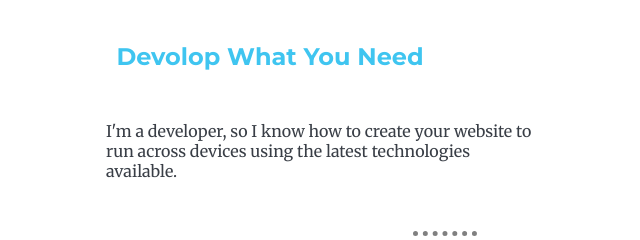
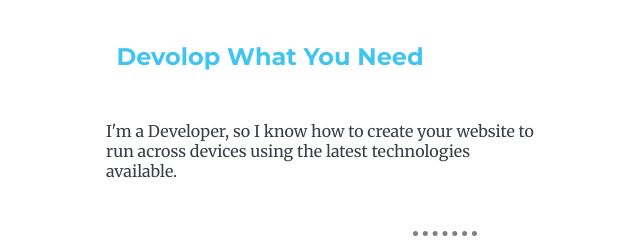
Before and after one commit to tejkumarsahu/res, a plain HTML site: page index.html in a window 1280 px wide. Shown: the part 1880-2120 px from the top of the page, 195-835 px from the left. Drawn offline with Linux system fonts and the light colour scheme.

Commit message:
Update index.html

```diff
--- a/index.html
+++ b/index.html
@@ -90,7 +90,7 @@
             <div class="">
                 <img class="dwynimg" src="dwyn.jpg" alt="Devolop What You need" width="200" height="150">
                 <h3 class="dwynintro">Devolop What You Need</h3>
-                <h5 class="dwyndiscription">I'm a developer, so I know how to create your website to run across devices using the latest technologies available.</h5>
+                <h5 class="dwyndiscription">I'm a Developer, so I know how to create your website to run across devices using the latest technologies available.</h5>
             </div>
 
         </div>
```
